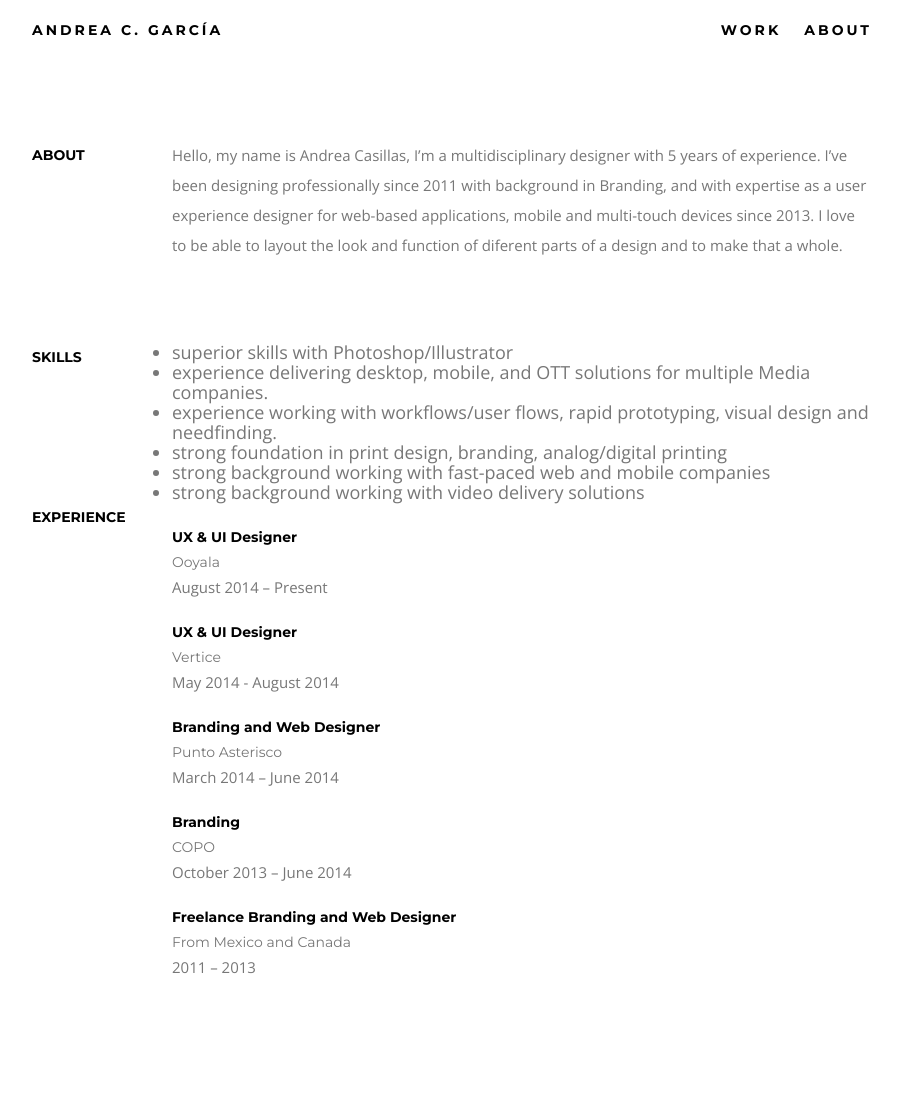
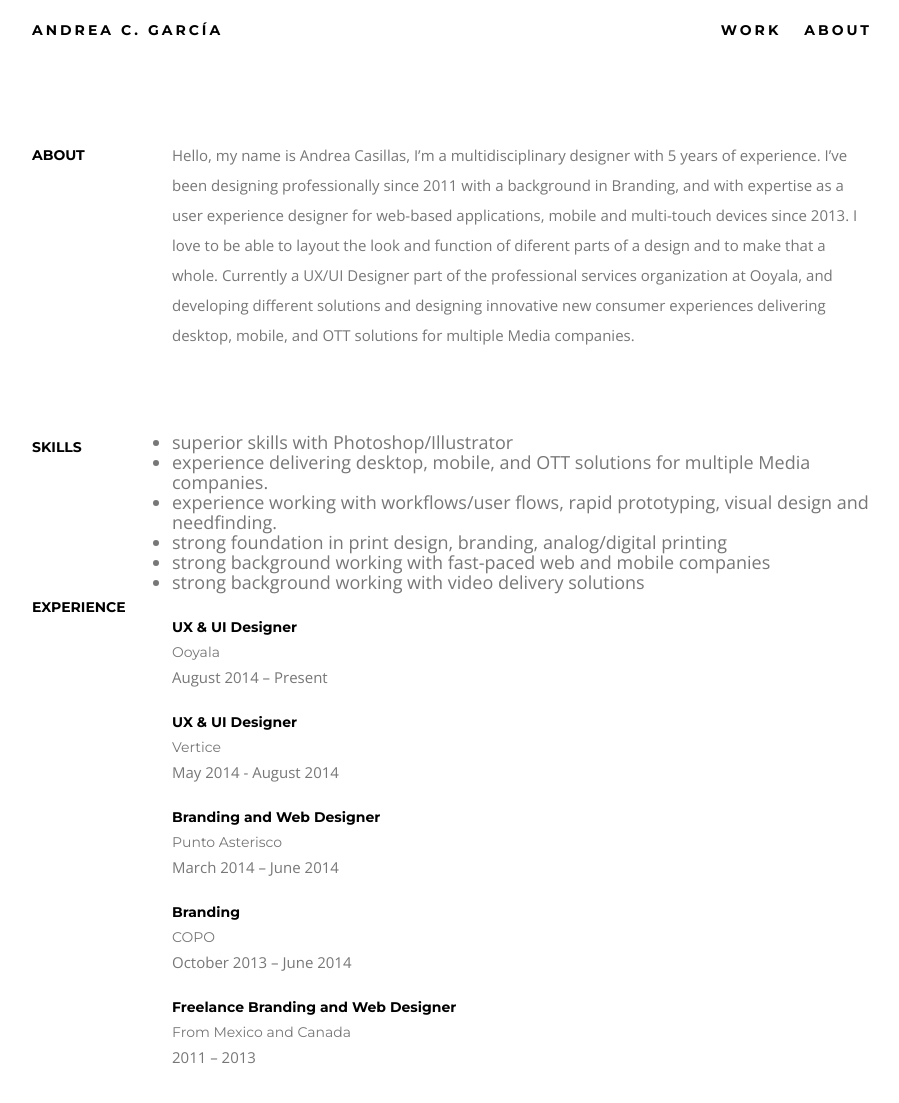
Before and after one commit to acasillas/acasillas, a Jekyll site: the page built from about.md, in a window 1280 px wide and 1229 px high. Shown: the top 1103 px of the window, without its empty margins (188-1087 px from the left). Built offline with Jekyll 4.4.1, drawn with Linux system fonts in a browser that asks for light colours.

Commit message:
Update about.md

```diff
--- a/about.md
+++ b/about.md
@@ -5,7 +5,8 @@ permalink: /about/
 class: about
 ---
 
-Hello, my name is Andrea Casillas, I'm a multidisciplinary designer with 5 years of experience. I've been designing professionally since 2011 with background in Branding, and with expertise as a user experience designer for web-based applications, mobile and multi-touch devices since 2013. I love to be able to layout the look and function of diferent parts of a design and to make that a whole.
+Hello, my name is Andrea Casillas, I'm a multidisciplinary designer with 5 years of experience. I've been designing professionally since 2011 with a background in Branding, and with expertise as a user experience designer for web-based applications, mobile and multi-touch devices since 2013. I love to be able to layout the look and function of diferent parts of a design and to make that a whole. Currently a UX/UI  Designer part of the professional services organization at Ooyala, and developing different solutions and  designing innovative new consumer experiences delivering desktop, mobile, and OTT solutions for multiple Media companies.
+
 
 ---
 # Skills
```
